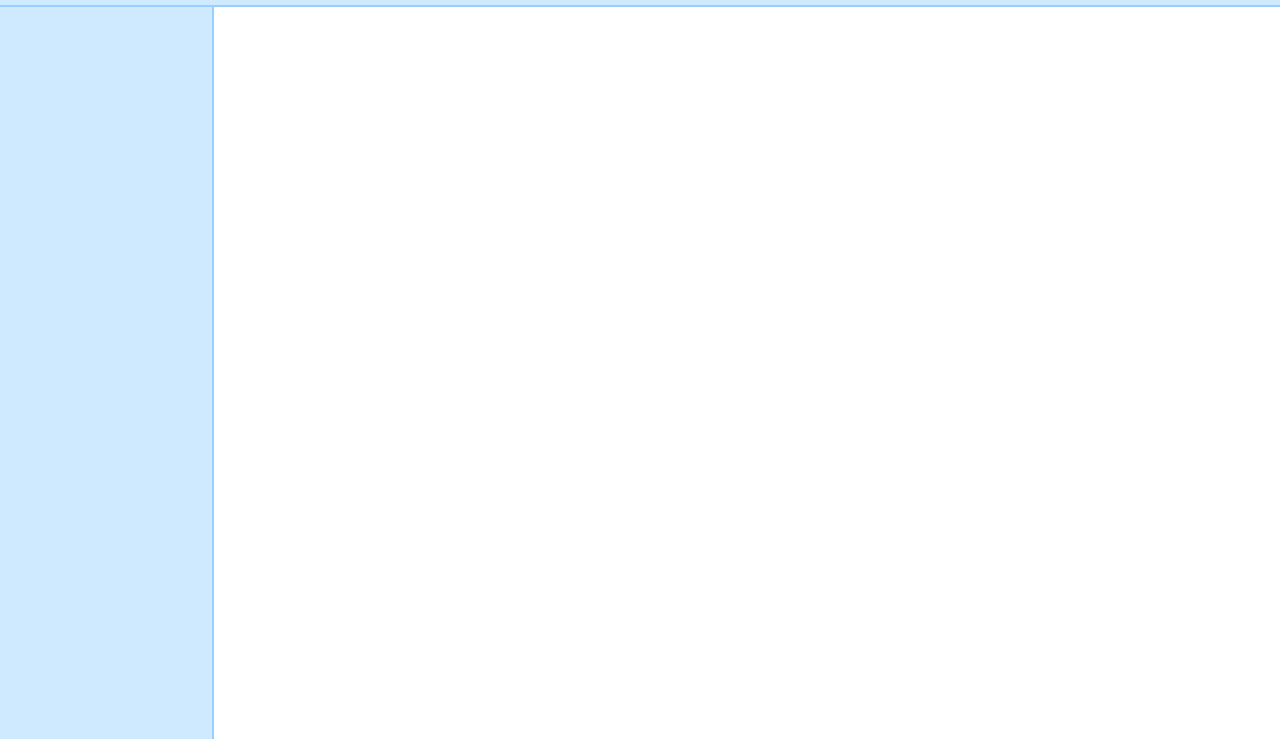
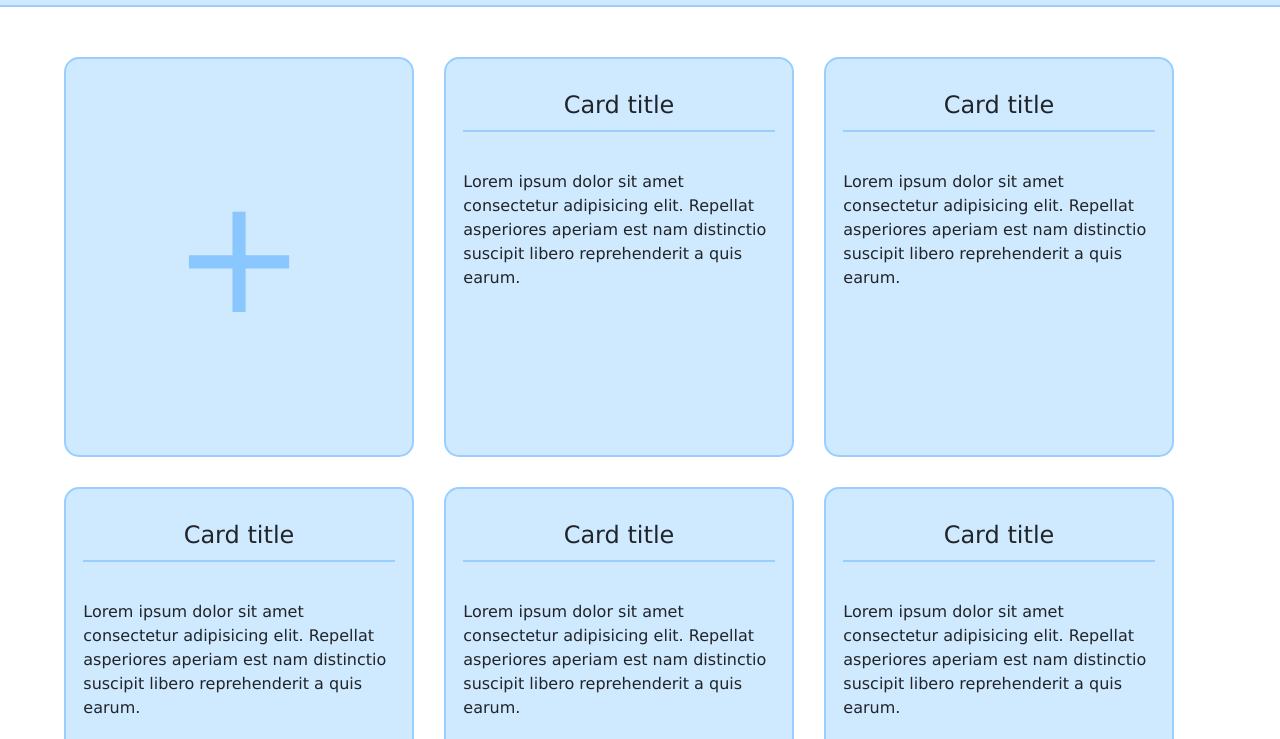
Before and after one commit to Tiny-B/note-Tracker, a website: page index.html in a window 1280 px wide. Shown: the part 61-800 px from the top of the page. Drawn offline with nearby package versions, Linux system fonts and the light colour scheme.

Commit message:
Add note cards layout

```diff
--- a/index.html
+++ b/index.html
@@ -31,15 +31,60 @@
 
 		<main>
       <div class="main-container flex-container">
-        <aside class="sidebar"></aside>
-        <div class="notes-container"></div>
+        <aside class="sidebar">
+          <ul>
+            <li>Note ID: <span id="note-id"></span></li>
+            <li>Date Added: <span id="note-date"></span></li>
+            <li>Word Count: <span id="word-count"></span></li>
+            <li><button id="edit-btn">Edit Note</button></li>
+            <li><button id="delete-btn">Delete Note</button></li>
+          </ul>
+        </aside>
+
+        <div class="notes-container flex-container">
+          <div class="notes-showcase flex-container">
+            <div class="new-note-btn note-card flex-container">
+              +
+            </div>
+
+            <div class="note-card flex-container">
+              <h4>Card title</h4>
+              <p>Lorem ipsum dolor sit amet consectetur adipisicing elit. Repellat asperiores aperiam est nam distinctio suscipit libero reprehenderit a quis earum.</p>
+            </div>
+
+            <div class="note-card flex-container">
+              <h4>Card title</h4>
+              <p>Lorem ipsum dolor sit amet consectetur adipisicing elit. Repellat asperiores aperiam est nam distinctio suscipit libero reprehenderit a quis earum.</p>
+            </div>
+
+            <div class="note-card flex-container">
+              <h4>Card title</h4>
+              <p>Lorem ipsum dolor sit amet consectetur adipisicing elit. Repellat asperiores aperiam est nam distinctio suscipit libero reprehenderit a quis earum.</p>
+            </div>
+
+            <div class="note-card flex-container">
+              <h4>Card title</h4>
+              <p>Lorem ipsum dolor sit amet consectetur adipisicing elit. Repellat asperiores aperiam est nam distinctio suscipit libero reprehenderit a quis earum.</p>
+            </div>
+
+            <div class="note-card flex-container">
+              <h4>Card title</h4>
+              <p>Lorem ipsum dolor sit amet consectetur adipisicing elit. Repellat asperiores aperiam est nam distinctio suscipit libero reprehenderit a quis earum.</p>
+            </div>
+
+            <div class="note-card flex-container">
+              <h4>Card title</h4>
+              <p>Lorem ipsum dolor sit amet consectetur adipisicing elit. Repellat asperiores aperiam est nam distinctio suscipit libero reprehenderit a quis earum.</p>
+            </div>
+          </div>
+        </div>
       </div>
     </main>
 
 		<footer></footer>
 	</body>
 
-	<script src="./resources/script/index.js"></script>
+	<script src="./resources/scripts/index.js"></script>
 	<script
 		src="https://cdn.jsdelivr.net/npm/bootstrap@5.3.8/dist/js/bootstrap.bundle.min.js"
 		integrity="sha384-FKyoEForCGlyvwx9Hj09JcYn3nv7wiPVlz7YYwJrWVcXK/BmnVDxM+D2scQbITxI"
--- a/resources/stylesheets/style.css
+++ b/resources/stylesheets/style.css
@@ -1,5 +1,7 @@
 :root {
   --bg-col: rgb(221, 255, 253);
+  --prime-col: rgb(207, 233, 255);
+  --bord-col: rgb(153, 206, 255);
 }
 
 * {
@@ -13,6 +15,11 @@
   background-color: var(--bg-col);
 }
 
+button {
+  width: 110px;
+  height: 50px;
+}
+
 .flex-container {
   display: flex;
   justify-content: center;
@@ -22,8 +29,8 @@
 .navbar {
   gap: 20px;
   height: fit-content;
-  background-color: rgb(207, 233, 255);
-  border-bottom: 2px solid rgb(153, 206, 255);
+  background-color: var(--prime-col);
+  border-bottom: 2px solid var(--bord-col);
 }
 
 .navbar h1 {
@@ -37,18 +44,75 @@
 }
 
 .main-container {
-  height: 1000px;
+  padding-top: 50px;
   justify-content: flex-start;
 }
 
 .sidebar {
+  display: none;
   height: 100%;
   width: 20%;
-  background-color: rgb(207, 233, 255);
-  border-right: 2px solid rgb(153, 206, 255);
+  background-color: var(--prime-col);
+  border-right: 2px solid var(--bord-col);
+}
+
+.sidebar ul {
+  list-style: none;
+  margin-top: 40px;
+}
+
+.sidebar ul li {
+  margin-bottom: 10px;
 }
 
 .notes-container {
   height: 100%;
   width: 100%;
 }
+
+.notes-showcase {
+  height: 90%;
+  width: 90%;
+  justify-content: flex-start;
+  align-items: flex-start;
+  gap: 30px;
+  flex-wrap: wrap;
+}
+
+.note-card {
+  background-color: var(--prime-col);
+  border: 2px solid var(--bord-col);
+  flex-direction: column;
+  width: 350px;
+  height: 400px;
+  border-radius: 15px;
+  gap: 30px;
+  cursor: pointer;
+}
+
+.note-card:hover {
+  border: 2px solid rgb(29, 146, 255);
+  transform: translate(0, -10px);
+}
+
+.new-note-btn {
+  font-size: 10rem;
+  color: rgb(139, 199, 255);
+}
+
+.new-note-btn:hover {
+  background-color: rgb(202, 220, 235);
+  color: rgb(131, 195, 255);
+}
+
+.note-card h4 {
+  width: 90%;
+  text-align: center;
+  padding-bottom: 10px;
+  border-bottom: 2px solid var(--bord-col);
+}
+
+.note-card p {
+  width: 90%;
+  height: 60%;
+}
```
